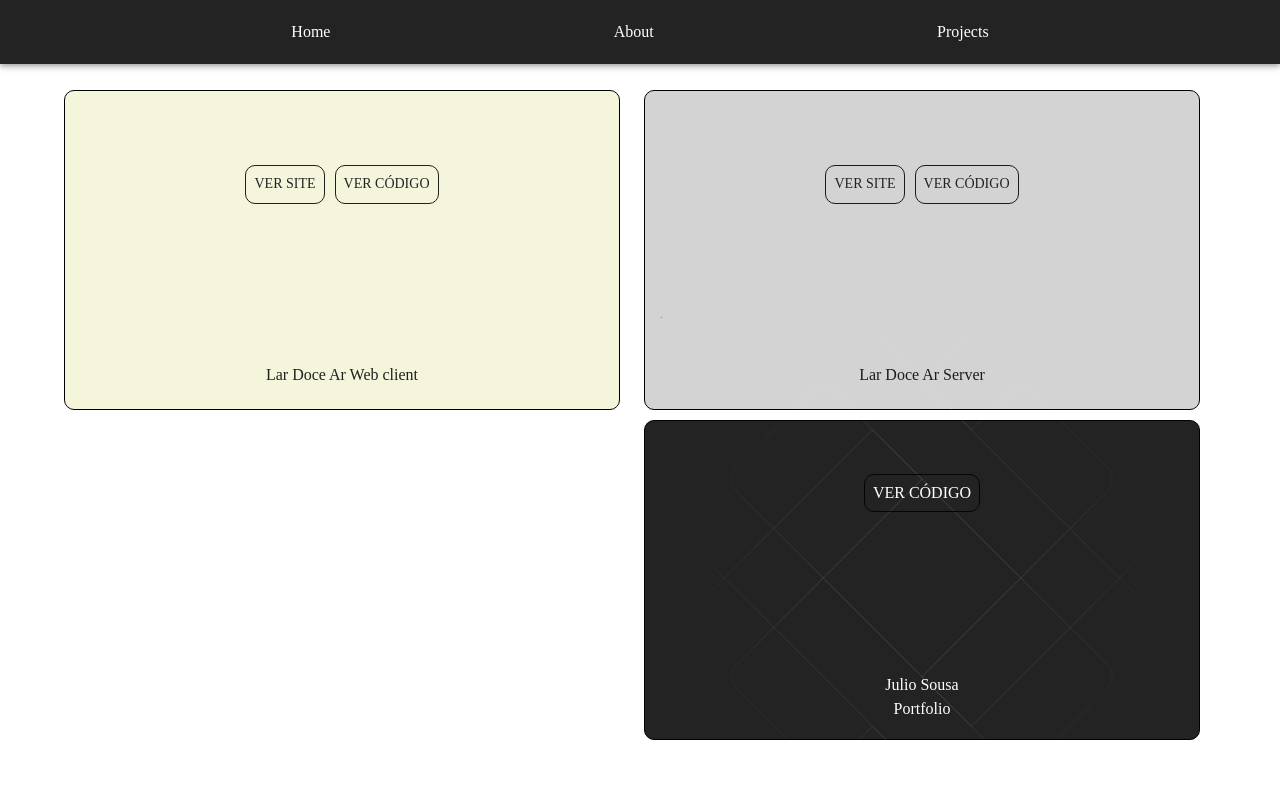
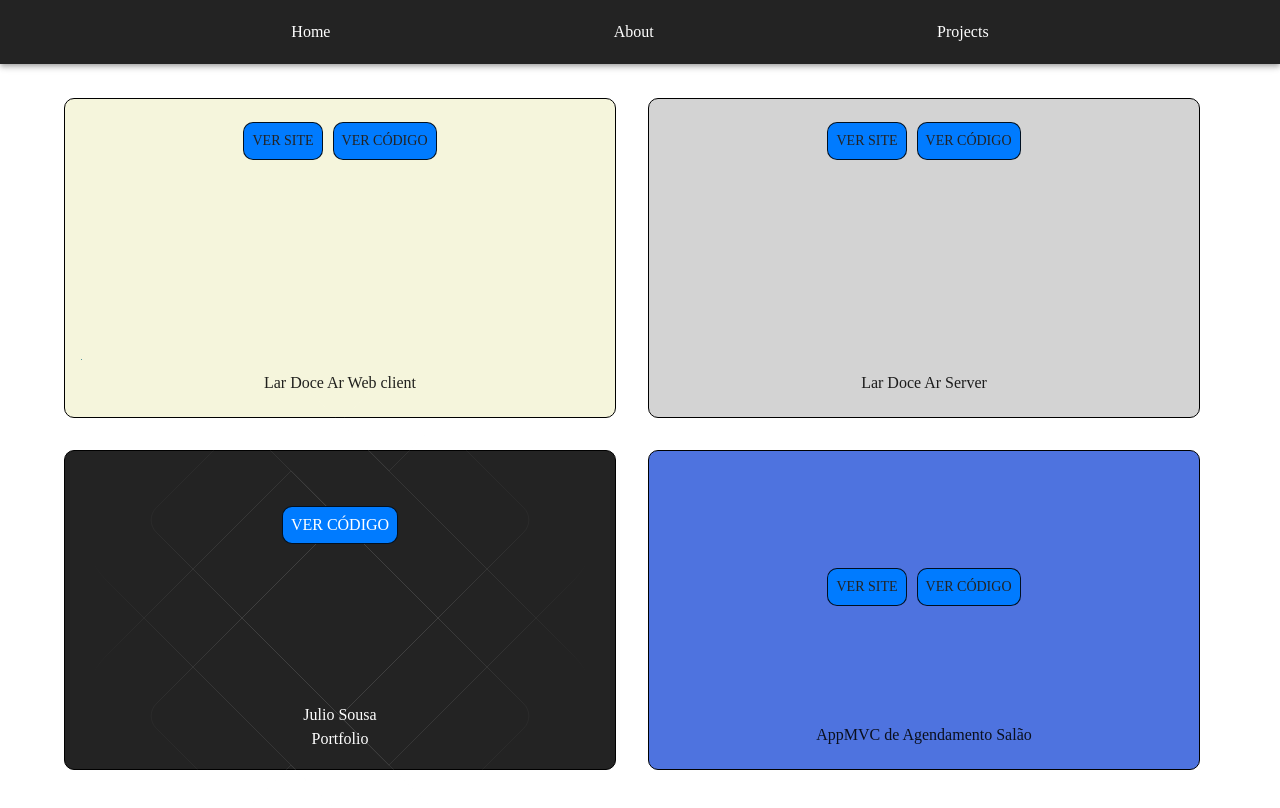
Before and after one commit to JulioCSSousa/MyPortfolio, a React (Vite) app: page /Projects in a window 1280 px wide. Shown: the top 808 px of the page. Built offline with nearby package versions, Linux system fonts and the light colour scheme.

Commit message:
add project MVC and organize projects cards

```diff
--- a/src/Pages/About/sections/Body.tsx
+++ b/src/Pages/About/sections/Body.tsx
@@ -42,7 +42,7 @@ const About: React.FC = () => {
                                             {item.skill}
                                         </Typography>
                                         <Box sx={{ display: 'flex', alignItems: 'center' }}>
-                                            <Box sx={{ flexGrow: 1, height: 10, bgcolor: 'grey.300', mr: 1 }}>
+                                            <Box sx={{ flexGrow: 1, heightgit: 10, bgcolor: 'grey.300', mr: 1 }}>
                                                 <Box sx={{ width: item.level, height: '100%', bgcolor: 'primary.main' }} />
                                             </Box>
                                             <Typography variant="body2">{item.level}</Typography>
--- a/src/Pages/Projects/sections/Body.css
+++ b/src/Pages/Projects/sections/Body.css
@@ -1,28 +1,42 @@
-.card-container{
+.card-container {
     flex-direction: column;
-
+    display: flex;
+    justify-content: center;
+    height: 100%;  /* Use 100% da altura disponível */
 }
 
-.img-container{
+.card-btn {
+    margin: 10px;
+    display: flex;
+    justify-content: center;
+    align-items: center;
+}
+
+.img-container {
     display: flex;
     align-items: center;
     justify-content: center;
     width: 100%;
-
 }
 
-img{
+img {
     margin: 10px;
-    width: 200px;
+    max-width: 100%;  /* Faz a imagem ser responsiva */
+    height: auto;     /* Mantém a proporção da imagem */
 }
 
-.btn-site{
+.btn-site {
     margin: 5px;
     border: 1px solid;
     border-radius: 10px;
-
+    background-color: #007bff;  /* Cor de fundo */
+    transition: background-color 0.3s ease;  /* Transição suave no hover */
 }
 
-.btn{
-    color: aliceblue;
+.btn-site:hover {
+    background-color: #0056b3;  /* Cor ao passar o mouse */
 }
+
+.btn {
+    color: aliceblue;  /* Cor do texto no botão */
+}
--- a/src/Pages/Projects/sections/Body.tsx
+++ b/src/Pages/Projects/sections/Body.tsx
@@ -1,5 +1,5 @@
-import { Box, Button, Container, Grid, Typography, Link } from "@mui/material"
-import './Body.css'
+import { Box, Button, Container, Grid, Typography, Link } from "@mui/material";
+import './Body.css';
 import Logo from '/assets/logo-no-b.gif';
 import { Link as RouterLink } from 'react-router-dom';
 import { AnimatedBackground } from "../../../components/Animation/Animation";
@@ -12,14 +12,14 @@ export default function Body() {
                 height: '100%',
                 display: "flex",
                 alignItems: "center",
-                marginTop: '50px'
+                marginTop: '50px',
             }}>
             <Container maxWidth="lg">
-                <Grid container spacing={1} my='2rem'>
-                    <Grid item xs={12} sm={6} p='1rem' >
-                        <Box border='1px solid black' borderRadius='10px' height='20rem' bgcolor={'beige'} >
+                <Grid container spacing={2} my='2rem'>
+                    {/* Card 1 */}
+                    <Grid item xs={12} sm={6} p='1rem'>
+                        <Box border='1px solid black' borderRadius='10px' height='20rem' bgcolor={'beige'}>
                             <Box className="card-container" m='1rem' height='15rem' display={'flex'} alignContent={'center'} justifyContent={'center'}>
-
                                 <Box className="card-btn" display={'flex'} alignContent={'center'} justifyContent={'center'}>
                                     <Link component={RouterLink} to="https://lar-doce-ar.netlify.app" color="inherit" underline="none">
                                         <Box className="btn-site">
@@ -39,10 +39,11 @@ export default function Body() {
                             <Typography textAlign='center'>Lar Doce Ar Web client</Typography>
                         </Box>
                     </Grid>
+
+                    {/* Card 2 */}
                     <Grid item xs={12} sm={6} p='1rem'>
-                        <Box border='1px solid black' borderRadius='10px' height='20rem' bgcolor={'lightgrey'} >
+                        <Box border='1px solid black' borderRadius='10px' height='20rem' bgcolor={'lightgrey'}>
                             <Box className="card-container" m='1rem' height='15rem' display={'flex'} alignContent={'center'} justifyContent={'center'}>
-
                                 <Box className="card-btn" display={'flex'} alignContent={'center'} justifyContent={'center'}>
                                     <Box className="btn-site">
                                         <Link component={RouterLink} to="https://back-ecommerce-wl58.onrender.com/" color="inherit" underline="none">
@@ -51,7 +52,7 @@ export default function Body() {
                                     </Box>
                                     <Link component={RouterLink} to="https://github.com/JulioCSSousa/back-ecommerce" color="inherit" underline="none">
                                         <Box className="btn-site">
-                                            <Button >Ver Código</Button>
+                                            <Button>Ver Código</Button>
                                         </Box>
                                     </Link>
                                 </Box>
@@ -61,12 +62,16 @@ export default function Body() {
                             </Box>
                             <Typography textAlign='center'>Lar Doce Ar Server</Typography>
                         </Box>
-                        <Box border='1px solid black' borderRadius='10px' height='20rem' bgcolor={'#232323'} marginTop={'10px'}>
+                    </Grid>
+
+                    {/* Card 3 */}
+                    <Grid item xs={12} sm={6} p='1rem'>
+                        <Box border='1px solid black' borderRadius='10px' height='20rem' bgcolor={'#232323'}>
                             <Box className="card-container" m='1rem' height='15rem' display={'flex'} alignContent={'center'} justifyContent={'center'}>
                                 <Box className="card-btn" display={'flex'} alignContent={'center'} justifyContent={'center'}>
                                     <Link component={RouterLink} to="https://github.com/JulioCSSousa/MyPortfolio" color="inherit" underline="none">
                                         <Box className="btn-site" position={'relative'} top={'200px'} justifyContent={'center'}>
-                                            <Button > <Typography color={'white'} >Ver Código</Typography></Button>
+                                            <Button><Typography color={'white'}>Ver Código</Typography></Button>
                                         </Box>
                                     </Link>
                                 </Box>
@@ -74,13 +79,33 @@ export default function Body() {
                             </Box>
                             <Box bottom={'20px'} position={'relative'}>
                                 <Typography textAlign='center' color={'white'}>Julio Sousa</Typography>
-                                <Typography textAlign='center' color={'white'} >Portfolio</Typography>
+                                <Typography textAlign='center' color={'white'}>Portfolio</Typography>
                             </Box>
-
                         </Box>
                     </Grid>
+                    {/* Card 4 */}
+                    <Grid item xs={12} sm={6} p='1rem'>
+                        <Box border='1px solid black' borderRadius='10px' height='20rem' bgcolor={'#4e73df'}>
+                            <Box className="card-container" m='1rem' height='15rem' display={'flex'} alignContent={'center'} justifyContent={'center'}>
+                                <Box className="card-btn" display={'flex'} alignContent={'center'} justifyContent={'center'}>
+                                    <Link component={RouterLink} to="https://appointmentapp-n24v.onrender.com/" color="inherit" underline="none">
+                                        <Box className="btn-site">
+                                            <Button>Ver site</Button>
+                                        </Box>
+                                    </Link>
+                                    <Link component={RouterLink} to="https://github.com/JulioCSSousa/appointmentApp" color="inherit" underline="none">
+                                        <Box className="btn-site">
+                                            <Button>Ver Código</Button>
+                                        </Box>
+                                    </Link>
+                                </Box>
+                            </Box>
+                            <Typography textAlign='center'>AppMVC de Agendamento Salão</Typography>
+                        </Box>
+                    </Grid>
+
                 </Grid>
             </Container>
         </Box>
-    )
+    );
 }
```
